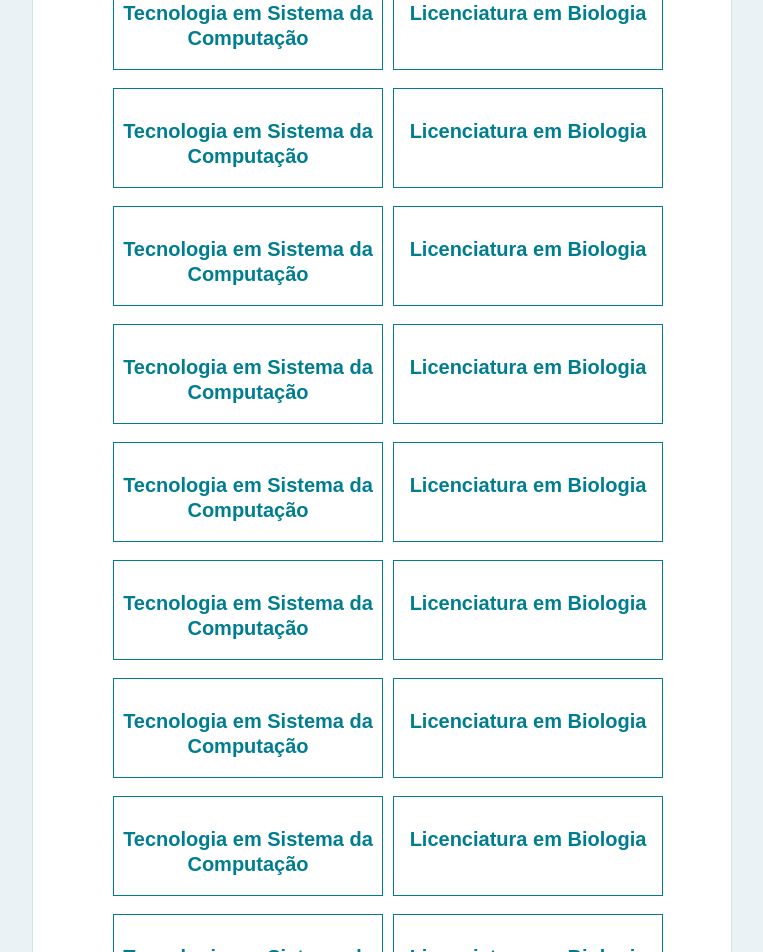
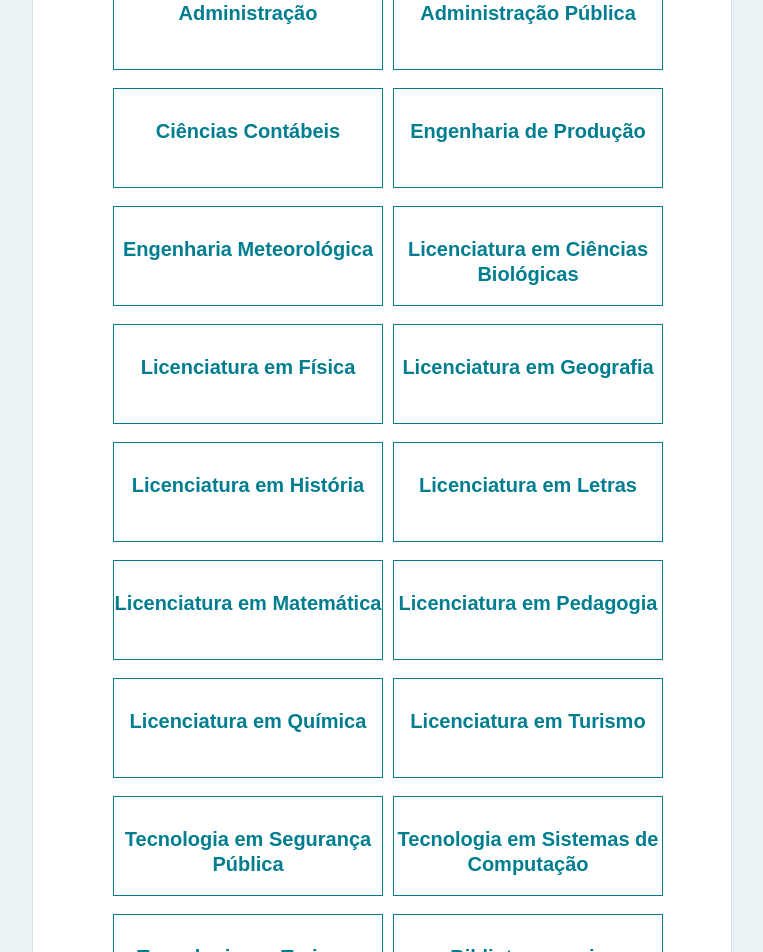
Before and after one commit to angelis-reis/cederjPolos, a React (Create React App) app in the folder web/: page /orphanages/create in a window 1280 px wide. Shown: the part 1560-2512 px from the top of the page, without its empty margins (258-1021 px from the left). Built offline with nearby package versions, Linux system fonts and the light colour scheme; no server answers.

Commit message:
cursos adicionados

```diff
--- a/web/src/pages/CreateOrphanage.tsx
+++ b/web/src/pages/CreateOrphanage.tsx
@@ -213,46 +213,24 @@ export default function OrphanagesMap() {
 
               <div className="button-select">
 
-                <RadioButton name={ "Tecnologia em Sistema da Computação" } />
-
-                <RadioButton name={" Licenciatura em Biologia"}  />
-
-                <RadioButton name={"Tecnologia em Sistema da Computação"}  />
-
-                <RadioButton name={" Licenciatura em Biologia"}  />
-
-                <RadioButton name={"Tecnologia em Sistema da Computação"} />
-
-                <RadioButton name={" Licenciatura em Biologia"} />
-
-                <RadioButton name={"Tecnologia em Sistema da Computação"} />
-
-                <RadioButton name={" Licenciatura em Biologia"} />
-
-                <RadioButton name={"Tecnologia em Sistema da Computação"} />
-
-                <RadioButton name={" Licenciatura em Biologia"} />
-
-                <RadioButton name={"Tecnologia em Sistema da Computação"} />
-
-                <RadioButton name={" Licenciatura em Biologia"} />
-
-                <RadioButton name={"Tecnologia em Sistema da Computação"} />
-
-                <RadioButton name={" Licenciatura em Biologia"} />
-
-                <RadioButton name={"Tecnologia em Sistema da Computação"} />
-
-                <RadioButton name={" Licenciatura em Biologia"} />
-
-                <RadioButton name={"Tecnologia em Sistema da Computação"} />
-
-                <RadioButton name={" Licenciatura em Biologia"} />
-
-
-
-
-
+                <RadioButton name={ "Administração" } />
+                <RadioButton name={"Administração Pública"}  />
+                <RadioButton name={"Ciências Contábeis"}  />
+                <RadioButton name={" Engenharia de Produção"}  />
+                <RadioButton name={"Engenharia Meteorológica"} />
+                <RadioButton name={" Licenciatura em Ciências Biológicas"} />
+                <RadioButton name={"Licenciatura em Física"} />
+                <RadioButton name={"Licenciatura em Geografia"} />
+                <RadioButton name={"Licenciatura em História"} />
+                <RadioButton name={"Licenciatura em Letras"} />
+                <RadioButton name={"Licenciatura em Matemática"} />
+                <RadioButton name={"Licenciatura em Pedagogia"} />
+                <RadioButton name={"Licenciatura em Química"} />
+                <RadioButton name={"Licenciatura em Turismo"} />
+                <RadioButton name={"Tecnologia em Segurança Pública"} />
+                <RadioButton name={"Tecnologia em Sistemas de Computação"} />
+                <RadioButton name={"Tecnologia em Turismo"} />
+                <RadioButton name={"Biblioteconomia"} />
               </div>
             </div>
           </fieldset>
```
